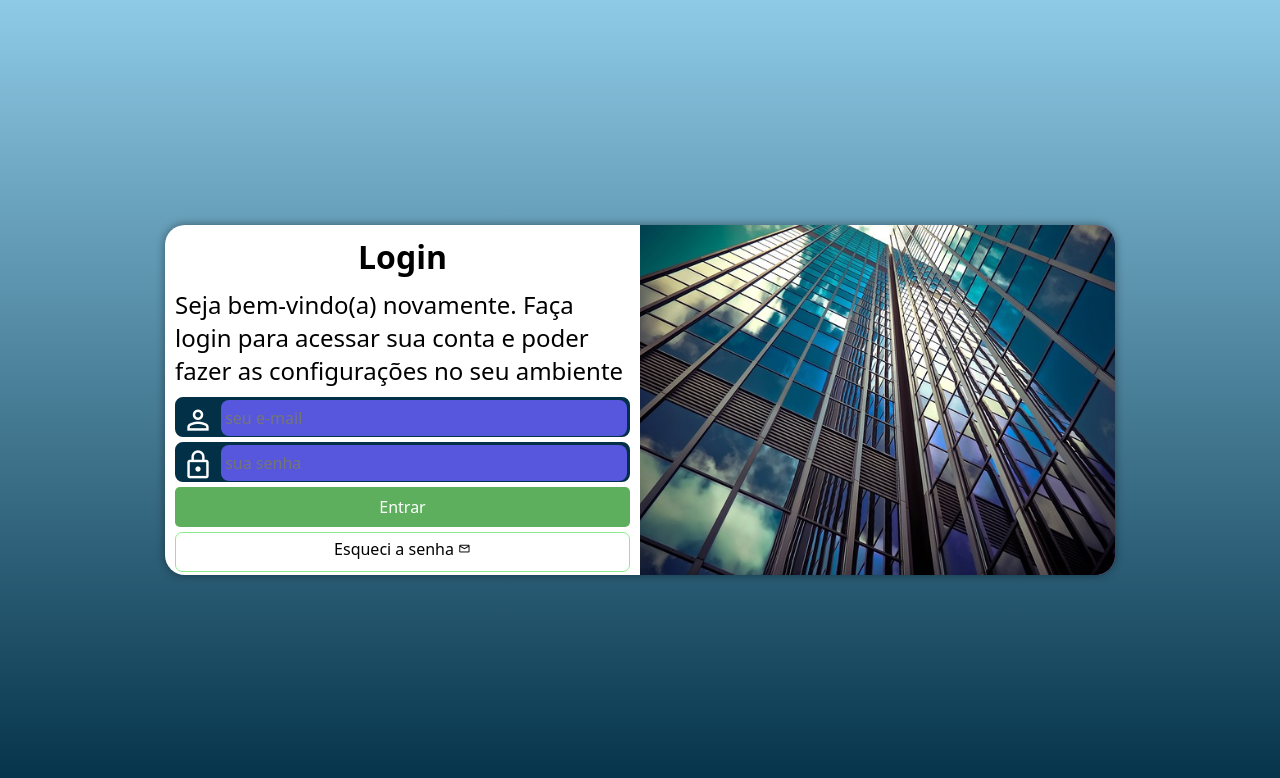
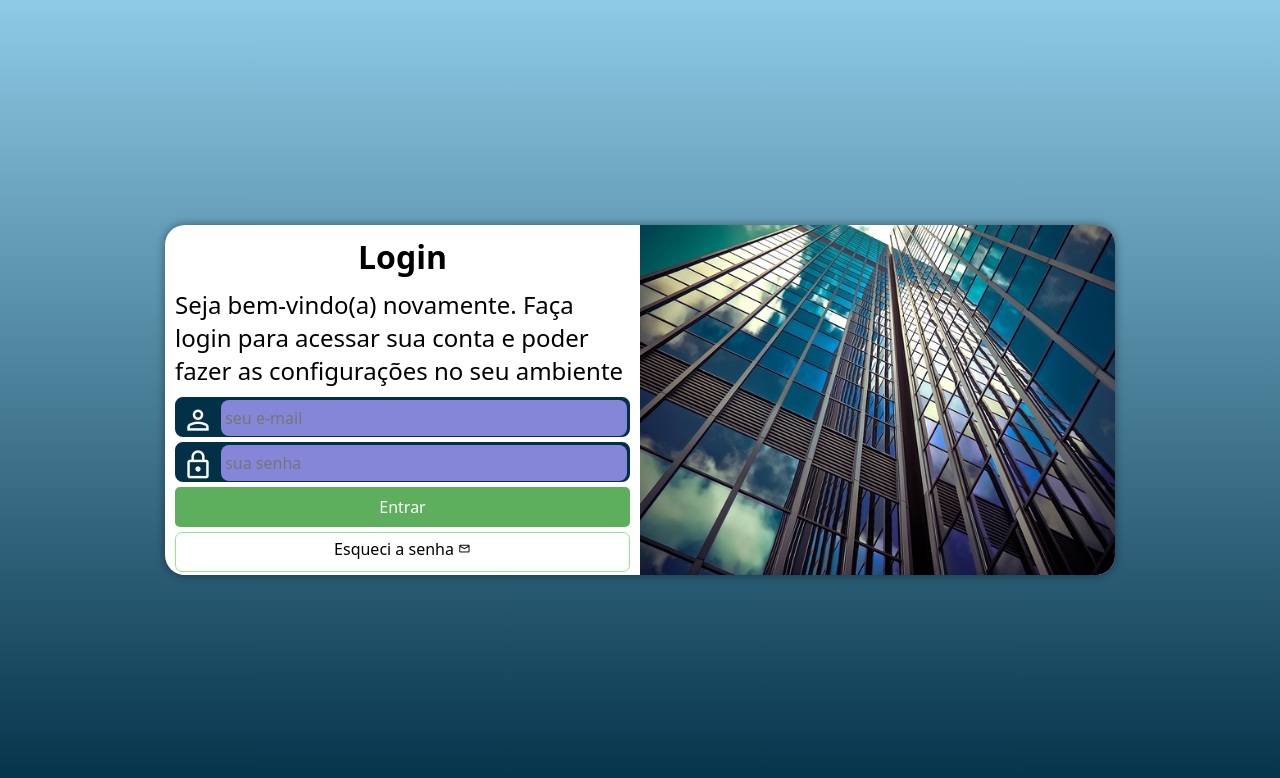
Before and after one commit to MaxsuelIsmark/projeto-login, a plain HTML site: page index.html in a window 1280 px wide. Drawn offline with nearby package versions, Linux system fonts and the light colour scheme.

Commit message:
edição

```diff
--- a/estilos/style.css
+++ b/estilos/style.css
@@ -38,7 +38,7 @@ section#login {
 
 section#login > div#imagem {
     display: block;
-    background: #5f2c82 url(../imagens/architecture-2256489_640.jpg) no-repeat;
+    background: #a075bc url(../imagens/architecture-2256489_640.jpg) no-repeat;
     background-size: cover;
     height: 200px;
 }
@@ -78,7 +78,7 @@ div.campo > span {
 }
 
 div.campo > input {
-    background-color: rgb(87, 87, 222);
+    background-color: rgb(134, 134, 217);
     font-size: 1em;
     width: calc(100% - 45px);
     transform: translateY(-12px);
@@ -104,7 +104,7 @@ form > input[type=submit] {
 }
 
 form > input[type=submit]:hover {
-    background-color: rgb(73, 73, 241);
+    background-color: rgb(148, 148, 221);
 }
 
 form > a.botao {
```
